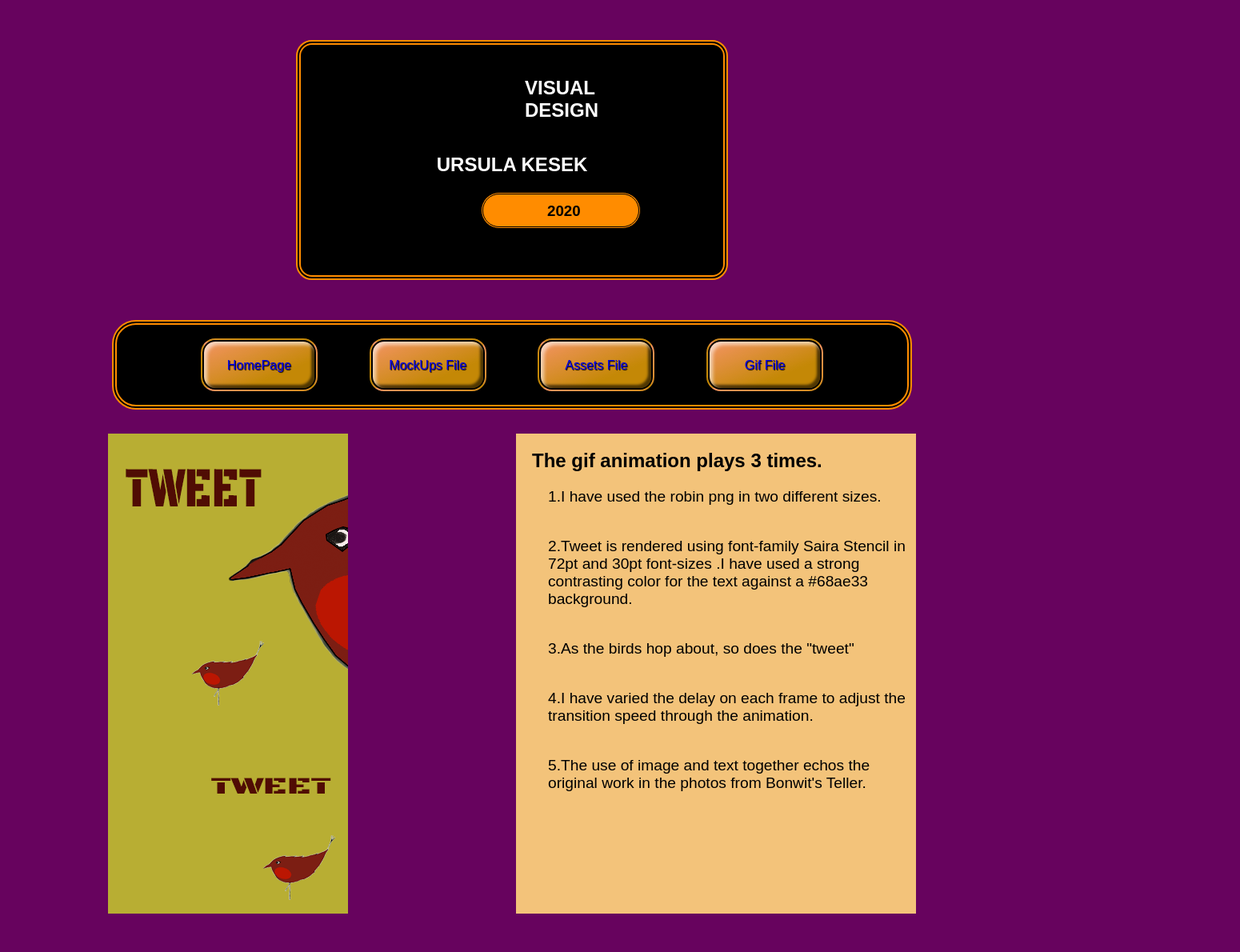
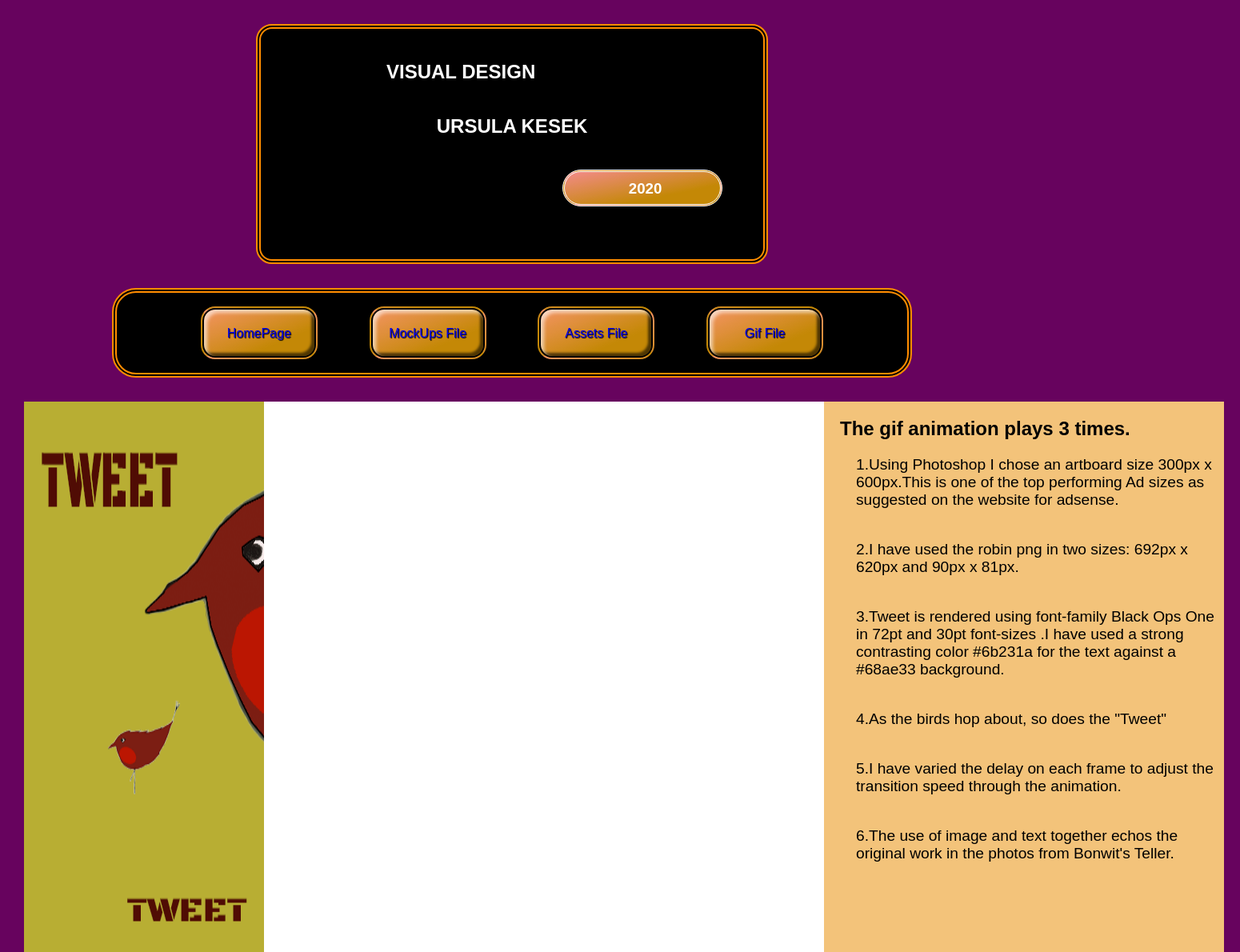
Before and after one commit to UrsulaKesek/uk-visuals, a React (Create React App) app: page /gif in a window 1280 px wide. Shown: the top 1190 px of the page at 80% size, 1550 px wide, since content can reach past the window. Built offline with nearby package versions, Linux system fonts and the light colour scheme; a web font is replaced by a local one.

Commit message:
added letters

```diff
--- a/src/App.css
+++ b/src/App.css
@@ -1,19 +1,5 @@
 .App {
   text-align: center;
-}
-
-.App-logo {
-  height: 40vmin;
-  pointer-events: none;
-}
-
-@media (prefers-reduced-motion: no-preference) {
-  .App-logo {
-    animation: App-logo-spin infinite 20s linear;
-  }
-}
-
-.App-header {
   background-color: #282c34;
   min-height: 100vh;
   display: flex;
@@ -23,16 +9,3 @@
   font-size: calc(10px + 2vmin);
   color: white;
 }
-
-.App-link {
-  color: #61dafb;
-}
-
-@keyframes App-logo-spin {
-  from {
-    transform: rotate(0deg);
-  }
-  to {
-    transform: rotate(360deg);
-  }
-}
--- a/src/components/NavBar/NavBar.css
+++ b/src/components/NavBar/NavBar.css
@@ -9,22 +9,33 @@ body{
 header{
     display:flex;
     flex-direction:column;
-    margin:50px 370px;
+    margin:30px auto;
+    width:50%;
     background-color:black;
     border-radius:20px ;
     border:6px double darkOrange ;
     color:white;
     height:300px;
 }
+h1{
+    width:50%;
+    align-self: center;
+}
 h3{
-    margin:20px 225px;
-    background-color: darkorange;
+    margin:40px 60%;
+    background-color: rgb(245, 170, 7);
+    background-image: linear-gradient(
+      to top left,
+      rgba(0, 0, 0, 0.2),
+      rgba(0, 0, 0, 0.2) 30%,
+      rgba(243, 139, 139, 1)
+    );
     padding:10px 80px 30px;
     width:200px;
     height:30px;
     border-radius: 40px;;
-    color:black;
-    border:3px double black;
+    color:white;
+    border:3px double white;
 }
 nav ul {
     display:flex;flex-direction: row;
--- a/src/pages/GifSpriteFile/index.jsx
+++ b/src/pages/GifSpriteFile/index.jsx
@@ -1,27 +1,31 @@
 import React from "react";
 import Birds from "./Images/bird-anim-v.gif";
+import Letters from "./Images/aw-letters-9a.gif";
 import "./GifSprite.css";
 const GifSpriteFile = () => {
   return (
     <>
       <div class="bird">
         <img src={Birds} alt="robin-tweet-animation" />
-
-        <div class="gif">
+        <img src={Letters} alt="bonwit's-alphabet-animation" />
+        <div className="gif">
           <h2>The gif animation plays 3 times.</h2>
-          <p>1.I have used the robin png in two different sizes.</p>
+          <p>1.Using Photoshop I chose an artboard size 300px x 600px.This is one of the top
+            performing Ad sizes as suggested on the website for adsense.
+          </p>
+          <p>2.I have used the robin png in two sizes: 692px x 620px and 90px x 81px.</p>
           <p>
-            2.Tweet is rendered using font-family Saira Stencil in 72pt and 30pt
-            font-sizes .I have used a strong contrasting color for the text
-            against a #68ae33 background.{" "}
+            3.Tweet is rendered using font-family Black Ops One in 72pt and 30pt
+            font-sizes .I have used a strong contrasting color #6b231a for the text
+            against a #68ae33 background.
           </p>
-          <p>3.As the birds hop about, so does the "tweet"</p>
+          <p>4.As the birds hop about, so does the "Tweet"</p>
           <p>
-            4.I have varied the delay on each frame to adjust the transition
+            5.I have varied the delay on each frame to adjust the transition
             speed through the animation.
           </p>
           <p>
-            5.The use of image and text together echos the original work in the
+            6.The use of image and text together echos the original work in the
             photos from Bonwit's Teller.
           </p>
         </div>
```
Also changed, not shown: src/pages/GifSpriteFile/Images/aw-letters-9a.gif (added).
